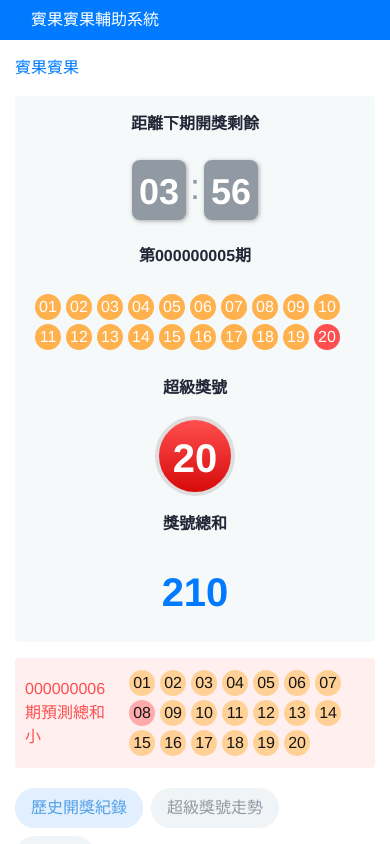
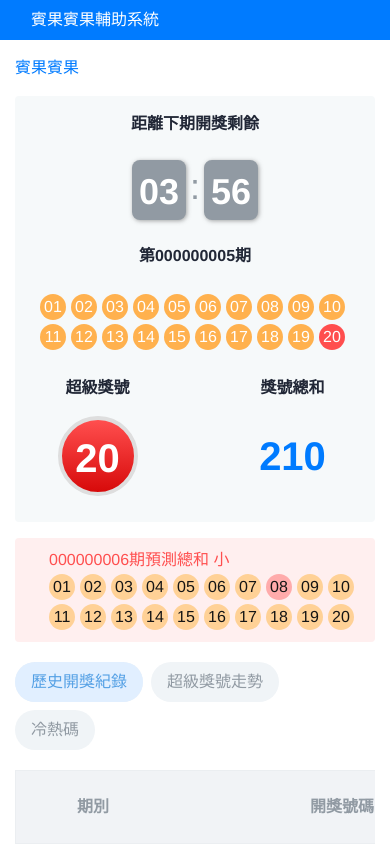
Before and after one commit to chunlingliao/bingo-analysis, a Vue app: page /bingo-home in a window 390 px wide. Shown: the top 844 px of the page. Built offline with nearby package versions, Linux system fonts and the light colour scheme.

Commit message:
調整預測資訊區樣式

```diff
--- a/src/views/exercise/BingoHome.vue
+++ b/src/views/exercise/BingoHome.vue
@@ -59,7 +59,7 @@
             </div>
 
             <!-- 超級獎號 -->
-            <div class="col-md-2 col-sm-6 pb-3">
+            <div class="col-md-2 col-6 pb-3">
               <p>超級獎號</p>
               <div class="d-flex justify-content-center">
                 <div class="superBall font-weight-bold">
@@ -69,7 +69,7 @@
             </div>
 
             <!-- 獎號總和 -->
-            <div class="col-md-2 col-sm-6">
+            <div class="col-md-2 col-6">
               <p>獎號總和</p>
               <div class="d-flex justify-content-center">
                 <div class="totalBall font-weight-bold text-primary">
@@ -81,9 +81,10 @@
         </div>
 
         <!-- 預測資訊區 -->
-        <div class="predictionInfo mt-3 text-left d-flex align-items-center">
-          <span class="predictionNumber">000000006期預測總和 小</span>
-          <span class="ball ml-4">
+        <div class="predictionInfo mt-3">
+          <div class="text-left d-flex align-items-center">
+            <div class="predictionNumber ml-4">000000006期預測總和 小</div>
+            <div class="ball ml-4">
               <div class="defaultBall blackTextBall">01</div>
               <div class="defaultBall blackTextBall">02</div>
               <div class="defaultBall blackTextBall">03</div>
@@ -104,7 +105,8 @@
               <div class="defaultBall blackTextBall">18</div>
               <div class="defaultBall blackTextBall">19</div>
               <div class="defaultBall blackTextBall">20</div>
-          </span>
+            </div>
+          </div>
         </div>
 
         <!-- 分頁分析區 -->
@@ -431,7 +433,7 @@ export default {
   // 球號
   .ball {
     .defaultBall {
-      float: left;
+      display: inline-block;
       width: 26px;
       height: 26px;
       margin: 2px 5px 2px 0px;
@@ -486,5 +488,11 @@ export default {
   .table-striped tbody tr:nth-of-type(even){
     background-color: #fbfcfc;
   }
+
+  @media (max-width:992px) {
+    .predictionInfo .d-flex {
+      display: unset !important;
+    }
+  }
 }
 </style>
```
Lines whose indentation alone changed are shown as unchanged.
